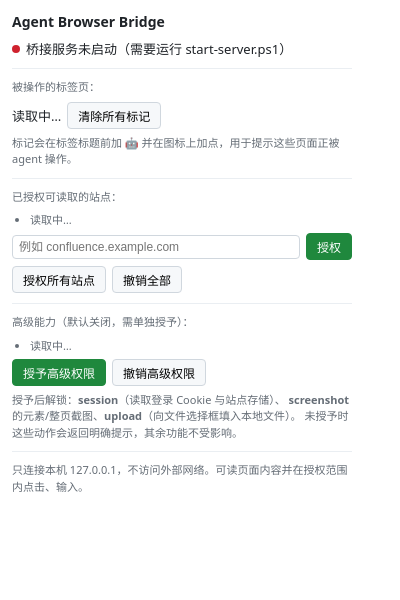
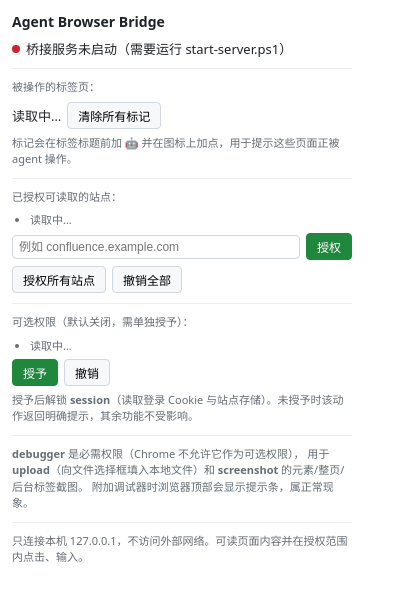
Before and after one commit to hhhwdt/agent-browser-bridge, a browser extension: page extension/popup.html in a window 400 px wide. Drawn offline with Linux system fonts and the light colour scheme; no server answers.

Commit message:
Fix permission config: debugger cannot be optional
1.1.0 declared `debugger` under optional_permissions, which Chrome rejects:

    Permission 'debugger' cannot be listed as optional. This permission will
    be omitted.
    Uncaught (in promise) Error: Only permissions specified in the manifest
    may be requested.

Chrome dropped the permission and the popup's grant button then threw, so
`upload` and CDP screenshots were dead and the popup was broken.

Chrome only permits some permissions to be optional, and `debugger` is not one
of them. It therefore has to be required; `cookies` is fine as optional and
stays that way, so `session` remains opt-in.

- manifest: debugger moved back to permissions; only cookies is optional
- background: drop the now-dead debugger guards and the cdpAllowed fallback
- popup: only request permissions the manifest declares as optional, with a
  comment explaining why, plus a note that debugger is required
- README: document the Chrome constraint, the install-time warning, and which
  capabilities depend on debugger
- version 1.1.1

```diff
--- a/extension/popup.html
+++ b/extension/popup.html
@@ -76,16 +76,21 @@
 
   <hr />
 
-  <div class="muted">高级能力（默认关闭，需单独授予）：</div>
+  <div class="muted">可选权限（默认关闭，需单独授予）：</div>
   <ul id="advList"><li>读取中…</li></ul>
   <div class="row">
-    <button id="grantAdvBtn" class="primary">授予高级权限</button>
-    <button id="revokeAdvBtn">撤销高级权限</button>
+    <button id="grantAdvBtn" class="primary">授予</button>
+    <button id="revokeAdvBtn">撤销</button>
   </div>
   <div class="muted">
-    授予后解锁：<b>session</b>（读取登录 Cookie 与站点存储）、
-    <b>screenshot</b> 的元素/整页截图、<b>upload</b>（向文件选择框填入本地文件）。
-    未授予时这些动作会返回明确提示，其余功能不受影响。
+    授予后解锁 <b>session</b>（读取登录 Cookie 与站点存储）。未授予时该动作返回明确提示，其余功能不受影响。
+  </div>
+
+  <hr />
+  <div class="muted">
+    <b>debugger</b> 是必需权限（Chrome 不允许它作为可选权限），
+    用于 <b>upload</b>（向文件选择框填入本地文件）和 <b>screenshot</b> 的元素/整页/后台标签截图。
+    附加调试器时浏览器顶部会显示提示条，属正常现象。
   </div>
 
   <hr />
--- a/extension/popup.js
+++ b/extension/popup.js
@@ -18,10 +18,14 @@ const DEFAULT_ORIGINS = [
 ];
 
 // 高级能力所需的可选权限。默认不授予，避免安装时索取过宽权限。
-const ADV_PERMISSIONS = ['debugger', 'cookies'];
+//
+// 注意：只列清单里真正声明为 optional_permissions 的权限。
+// Chrome 禁止 debugger 作为可选权限（"Permission 'debugger' cannot be listed
+// as optional"），它只能是必需权限，因此不在这里申请——请求未声明的权限会抛
+// "Only permissions specified in the manifest may be requested"。
+const ADV_PERMISSIONS = ['cookies'];
 const ADV_LABELS = {
-  debugger: 'debugger — 元素/整页截图、向文件选择框填入本地文件',
-  cookies: 'cookies — 读取站点登录 Cookie'
+  cookies: 'cookies — 读取站点登录 Cookie（session 动作）'
 };
 
 const bridgeDot = document.getElementById('bridgeDot');
--- a/package.json
+++ b/package.json
@@ -1,6 +1,6 @@
 {
   "name": "agent-browser-bridge",
-  "version": "1.1.0",
+  "version": "1.1.1",
   "description": "Let local agents drive your already-open browser in the background, without stealing focus.",
   "license": "MIT",
   "type": "commonjs",
```
Also changed, not shown: extension/background.js (+3 -27 lines), README.md, extension/manifest.json.
